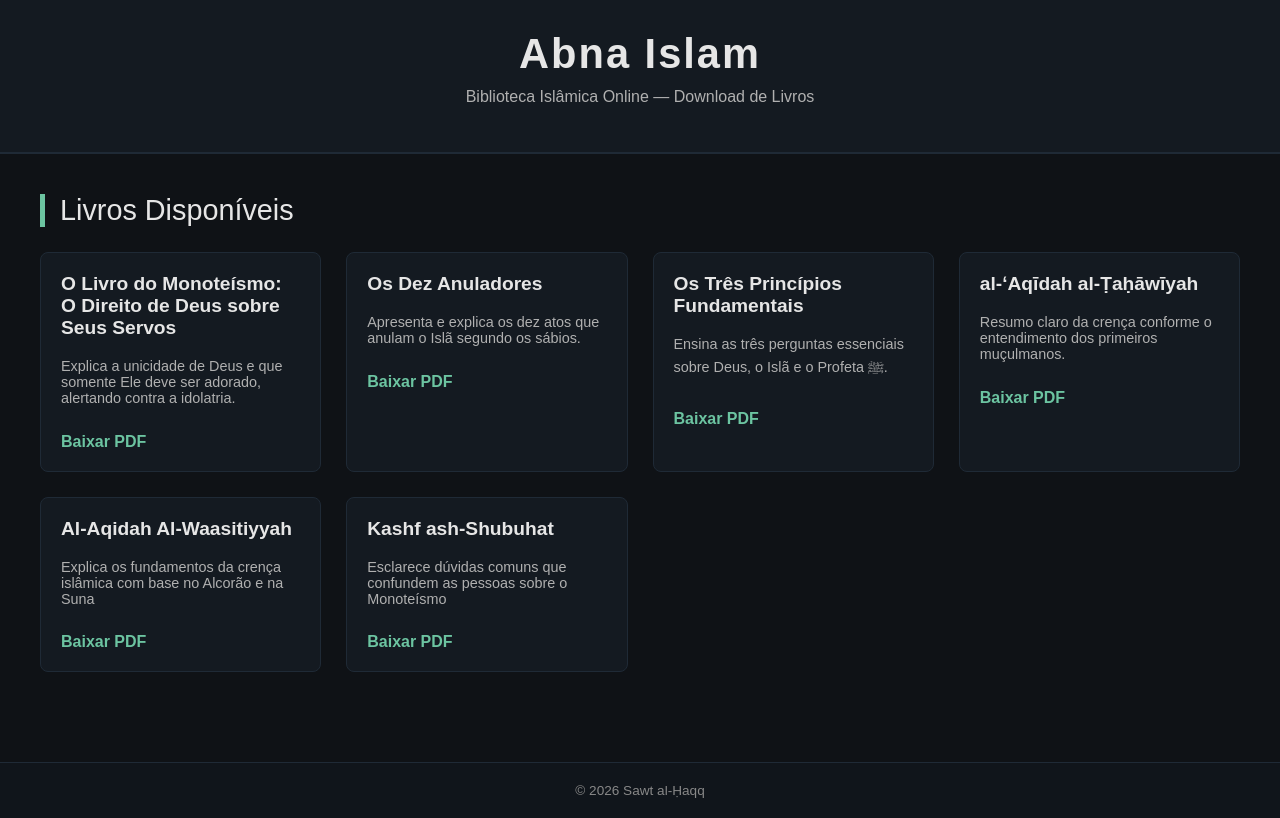
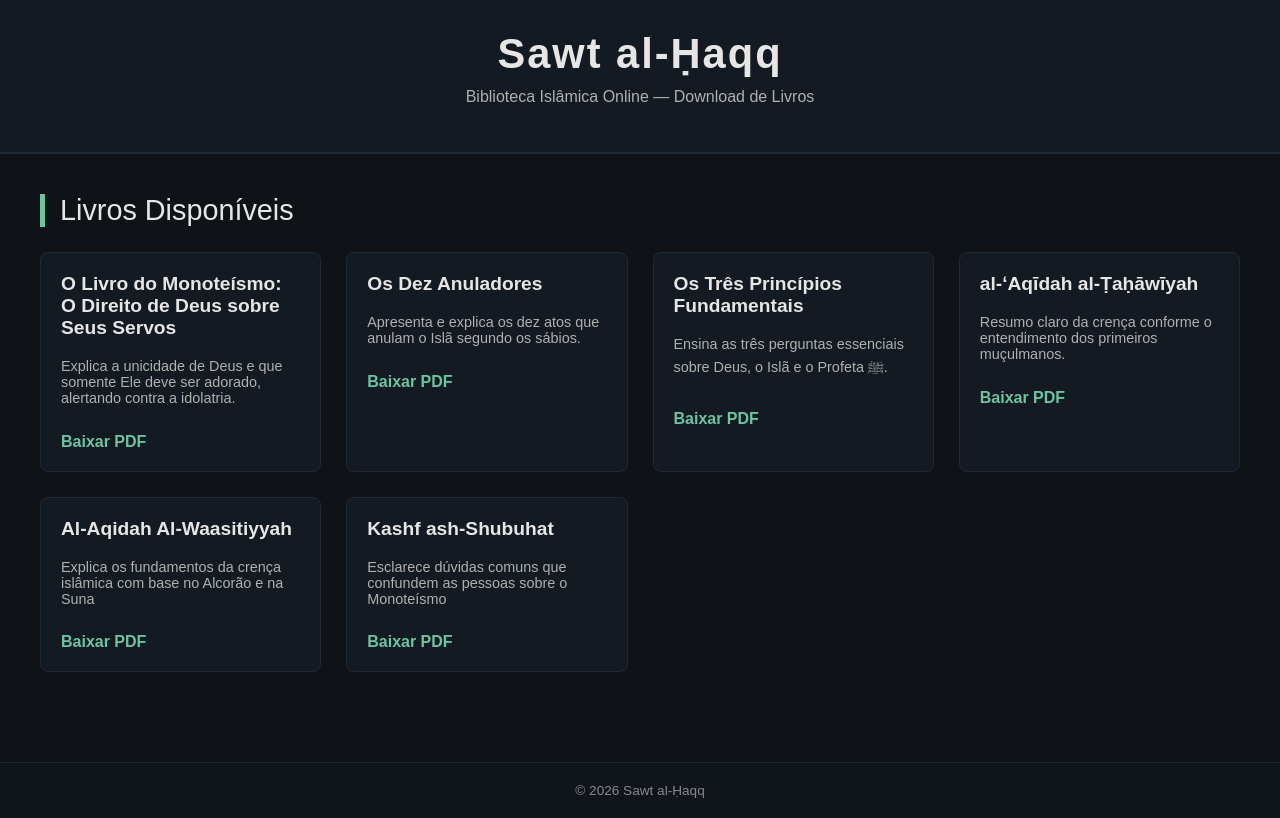
Before and after one commit to FilhosDoIslam/filhosdoislam.github.io, a plain HTML site: page index.html in a window 1280 px wide. Drawn offline with Linux system fonts and the light colour scheme.

Commit message:
Update index.html

```diff
--- a/index.html
+++ b/index.html
@@ -97,7 +97,7 @@
 <body>
 
 <header>
-    <h1>Abna Islam</h1>
+    <h1>Sawt al-Ḥaqq</h1>
     <p>Biblioteca Islâmica Online — Download de Livros</p>
 </header>
 
```
